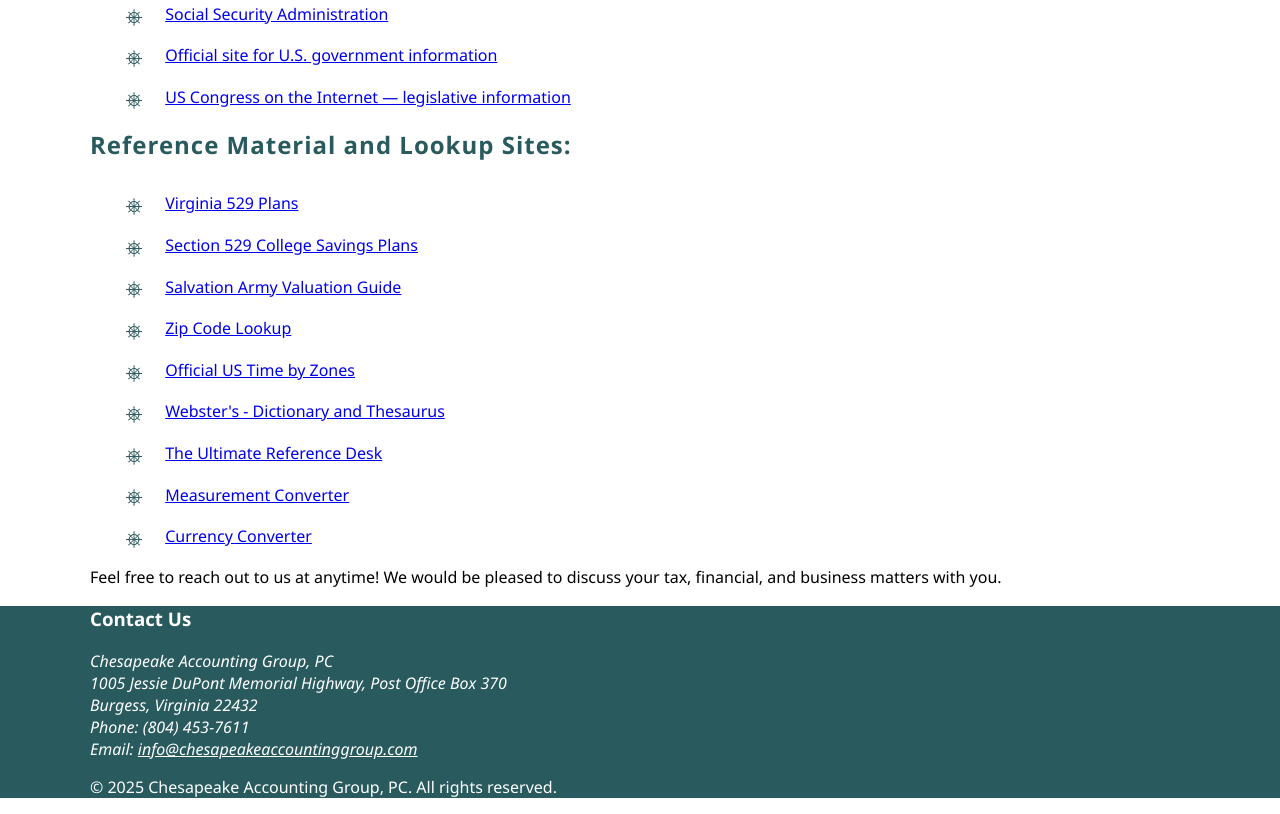
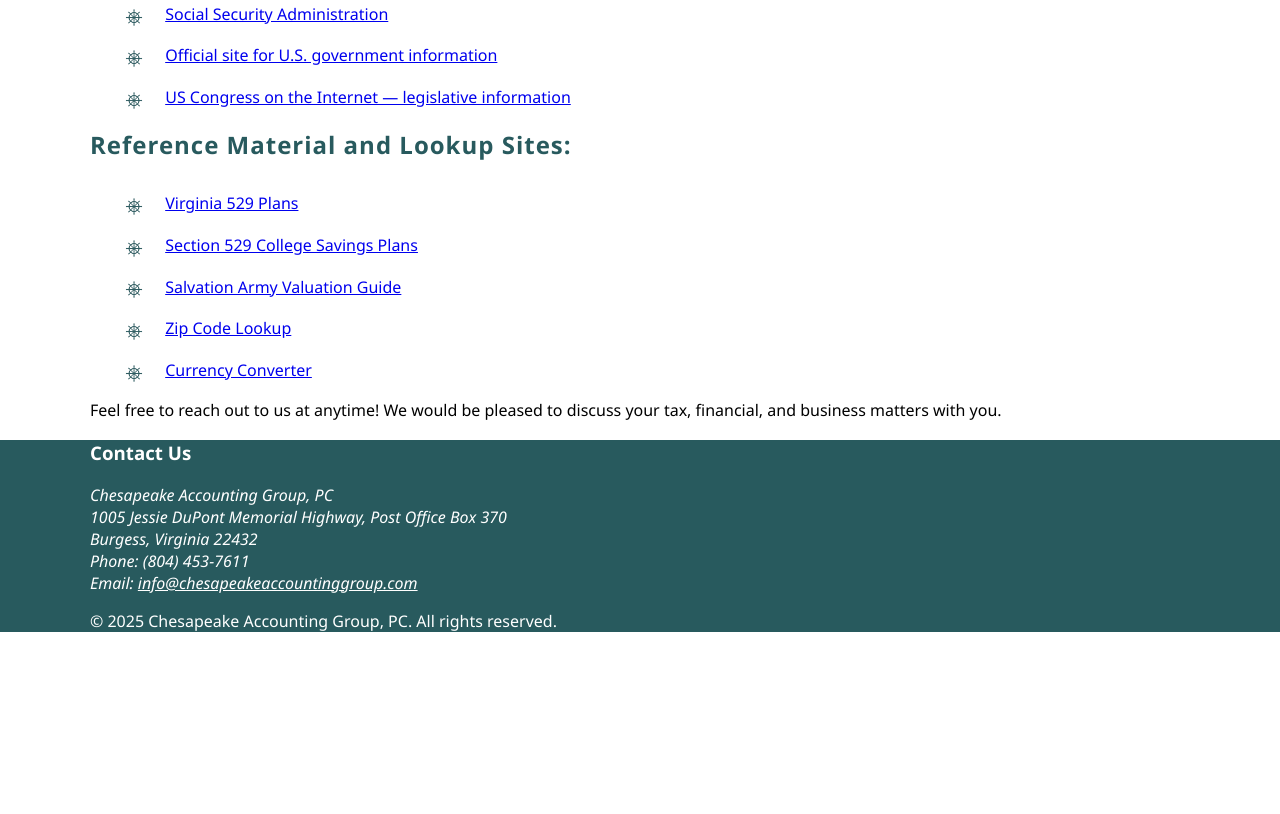
Before and after one commit to abbygooch/chesapeakeaccountinggroup, a plain HTML site: page links-of-interest.html in a window 1280 px wide. Shown: the part 979-1793 px from the top of the page. After the commit the page ends 1627 px from the top, so only its background shows below. Drawn offline with Linux system fonts and the light colour scheme.

Commit message:
Update links-of-interest.html

```diff
--- a/links-of-interest.html
+++ b/links-of-interest.html
@@ -90,10 +90,6 @@
         <li><a href="https://www.collegesavings.org/" target="_blank" rel="noopener">Section 529 College Savings Plans</a></li>
         <li><a href="https://www.salvationarmyusa.org/usa-southern-territory/" target="_blank" rel="noopener">Salvation Army Valuation Guide</a></li>
         <li><a href="https://tools.usps.com/go/ZipLookupAction!input.action" target="_blank" rel="noopener">Zip Code Lookup</a></li>
-        <li><a href="https://www.time.gov/" target="_blank" rel="noopener">Official US Time by Zones</a></li>
-        <li><a href="https://www.merriam-webster.com" target="_blank" rel="noopener">Webster's - Dictionary and Thesaurus</a></li>
-        <li><a href="https://www.refdesk.com/" target="_blank" rel="noopener">The Ultimate Reference Desk</a></li>
-        <li><a href="https://www.calculator.net/conversion-calculator.html" target="_blank" rel="noopener">Measurement Converter</a></li>
         <li><a href="https://www.oanda.com/currency-converter/en/?from=EUR&to=USD&amount=1" target="_blank" rel="noopener">Currency Converter</a></li>
       </ul>
 
```
